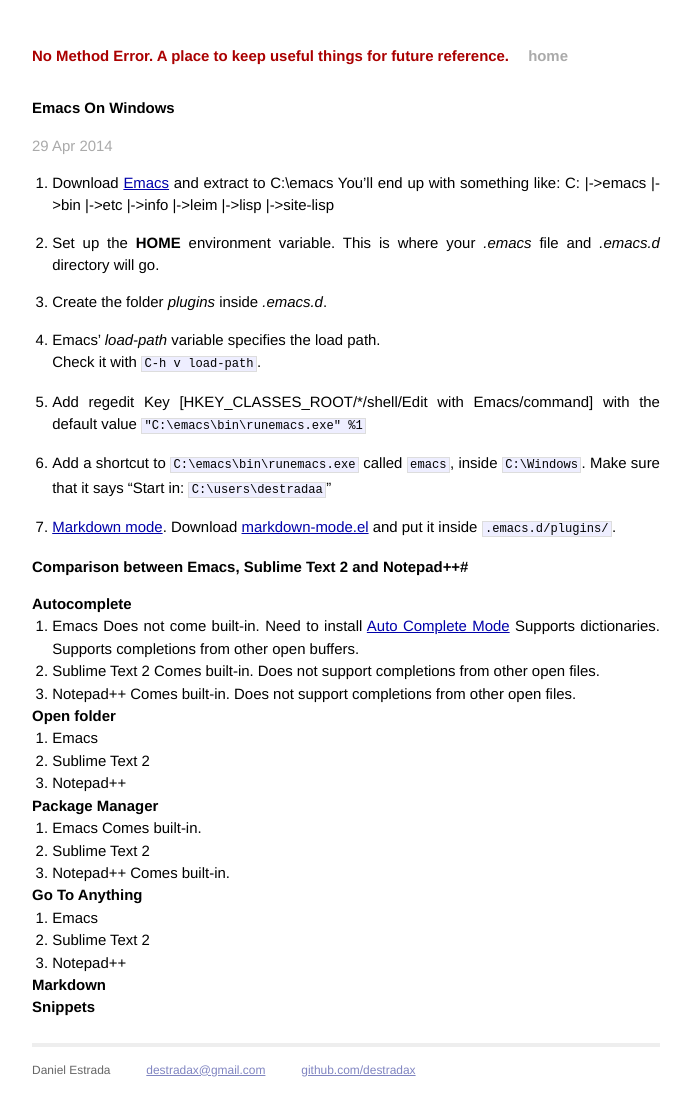
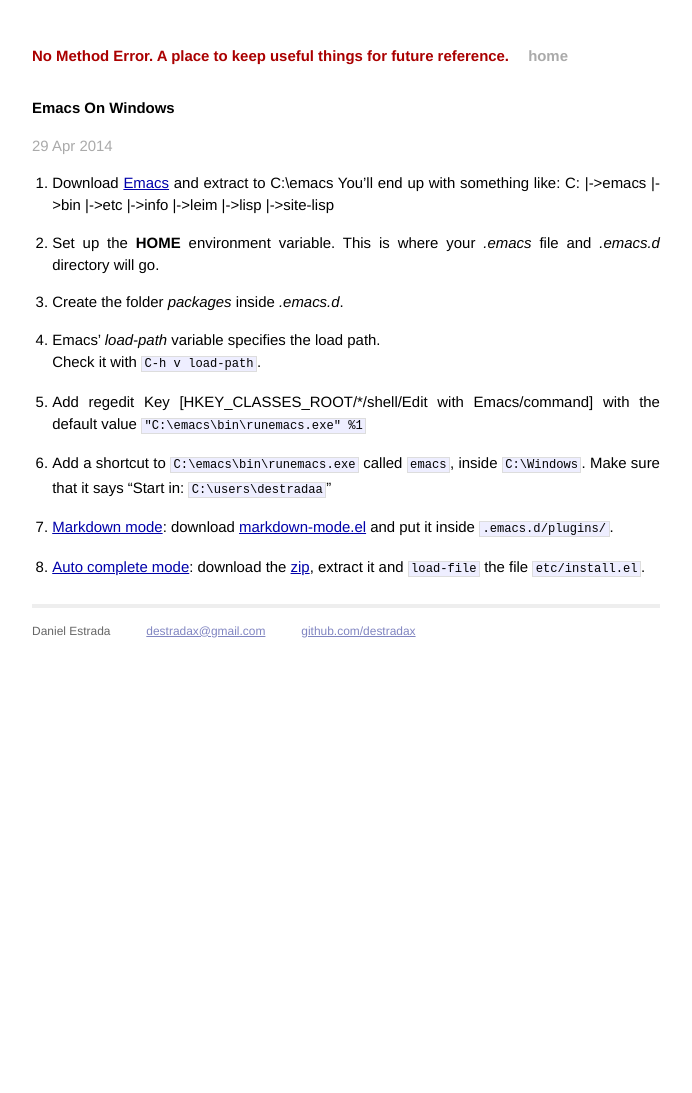
Before and after one commit to destradax/destradax.github.io, a Jekyll site: the page built from _posts/2014-04-29-emacs-on-windows.md, in a window 1280 px wide. Shown: the whole page, without its empty margins (294-986 px from the left). Built offline with Jekyll 4.4.1, drawn with Linux system fonts in a browser that asks for light colours; Markdown is read by kramdown in place of the engine named in the settings; after the commit the page ends 945 px from its top, so only the background shows below that.

Commit message:
Updated 2014-04-29-emacs-on-windows.md

```diff
--- a/_posts/2014-04-29-emacs-on-windows.md
+++ b/_posts/2014-04-29-emacs-on-windows.md
@@ -4,19 +4,19 @@
 
 1. Download [Emacs](http://mirror.cedia.org.ec/gnu/emacs/windows/) and extract to C:\emacs
    You'll end up with something like:
-	   C:
-		|->emacs
-			|->bin
-			|->etc
-			|->info
-			|->leim
-			|->lisp
-			|->site-lisp
+	  	C:
+	  	  |->emacs
+	  		  |->bin
+	  		  |->etc
+	  		  |->info
+	  		  |->leim
+	  		  |->lisp
+	  		  |->site-lisp
 
 2. Set up the **HOME** environment variable. This is where your *.emacs*
    file and *.emacs.d* directory will go.
 
-3. Create the folder *plugins* inside *.emacs.d*.
+3. Create the folder *packages* inside *.emacs.d*.
 
 4. Emacs' *load-path* variable specifies the load path.
    Check it with `C-h v load-path`.
@@ -25,43 +25,6 @@
 
 6. Add a shortcut to `C:\emacs\bin\runemacs.exe` called `emacs`, inside `C:\Windows`. Make sure that it says "Start in: `C:\users\destradaa`"
 
-4. [Markdown mode](http://jblevins.org/projects/markdown-mode/). Download [markdown-mode.el](http://jblevins.org/projects/markdown-mode/markdown-mode.el) and put it inside `.emacs.d/plugins/`.
+7. [Markdown mode](http://jblevins.org/projects/markdown-mode/): download [markdown-mode.el](http://jblevins.org/projects/markdown-mode/markdown-mode.el) and put it inside `.emacs.d/plugins/`.
 
-#Comparison between Emacs, Sublime Text 2 and Notepad++#
-
-
-## Autocomplete
-
-1. Emacs
-   Does not come built-in.
-   Need to install [Auto Complete Mode](http://cx4a.org/software/auto-complete/)
-   Supports dictionaries.
-   Supports completions from other open buffers.
-2. Sublime Text 2
-   Comes built-in. Does not support completions from other open files.
-3. Notepad++
-   Comes built-in. Does not support completions from other open files.
-
-## Open folder
-
-1. Emacs
-2. Sublime Text 2
-3. Notepad++
-
-## Package Manager
-
-1. Emacs
-   Comes built-in.
-2. Sublime Text 2
-3. Notepad++
-   Comes built-in.
-
-## Go To Anything
-
-1. Emacs
-2. Sublime Text 2
-3. Notepad++
-
-## Markdown
-
-## Snippets
+8. [Auto complete mode](http://cx4a.org/software/auto-complete/): download the [zip](http://cx4a.org/pub/auto-complete/auto-complete-1.3.1.zip), extract it and `load-file` the file `etc/install.el`.
```
